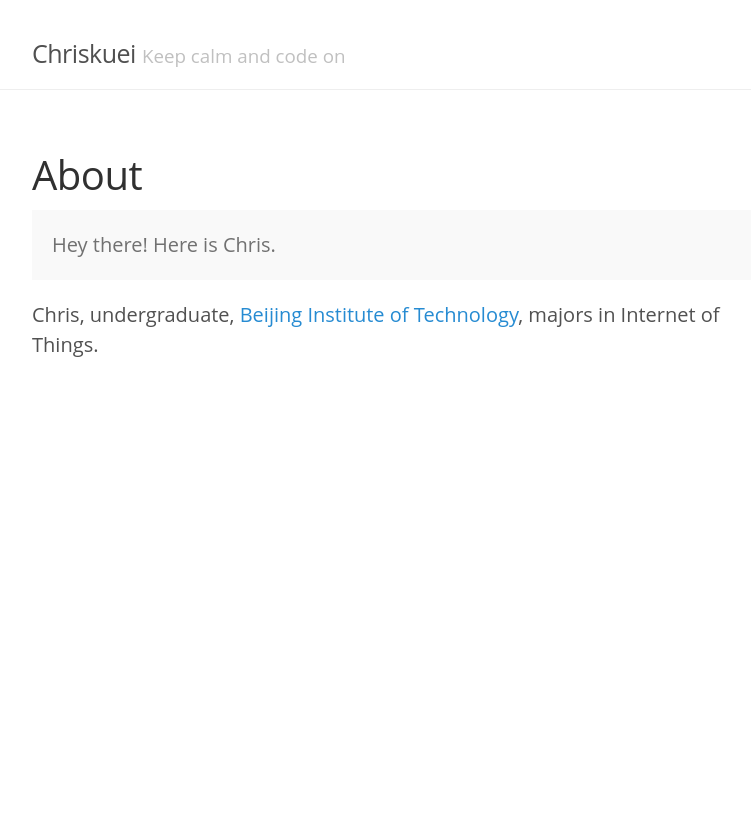
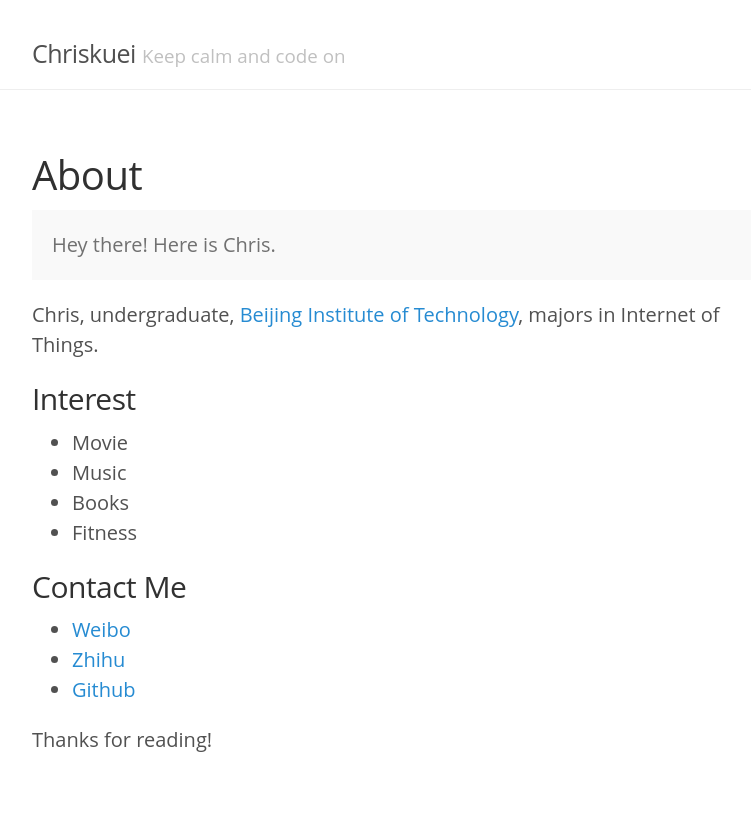
Before and after one commit to zylgithub666/Chriskuei.github.io, a Jekyll site: the page built from about.md, in a window 1280 px wide. Shown: the part 102-937 px from the top of the page, without its empty margins (248-999 px from the left). Built offline with Jekyll 4.4.1, drawn with Linux system fonts in a browser that asks for light colours; Markdown is read by kramdown in place of the engine named in the settings; before the commit the page ends 900 px from its top, so only the background shows below that.

Commit message:
Modify about.md

```diff
--- a/about.md
+++ b/about.md
@@ -8,3 +8,18 @@ title: About
 </p>
 
 Chris, undergraduate, [Beijing Institute of Technology](http://www.bit.edu.cn), majors in Internet of Things.
+
+## Interest
+
+- Movie
+- Music
+- Books
+- Fitness
+
+## Contact Me
+
+- [Weibo](https://weibo.com/chenjiangui)
+- [Zhihu](https://www.zhihu.com/chenjiangui)
+- [Github](https://github.com/Chriskuei)
+
+Thanks for reading!
```
